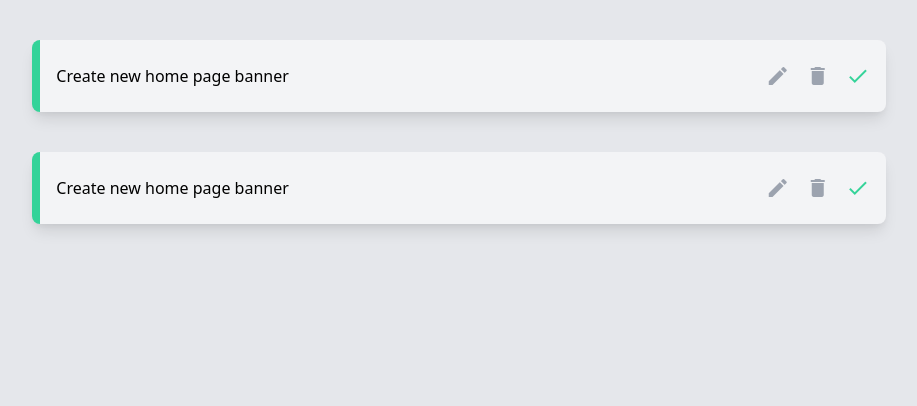
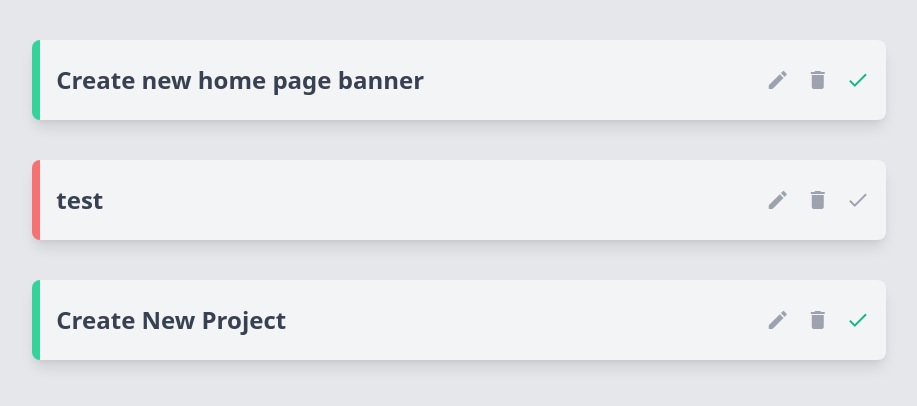
Before and after one commit to BUddha10/project-planner, a Vue app: page / in a window 1280 px wide. Shown: the top 406 px of the page, without its empty margins (181-1098 px from the left). Built offline with nearby package versions, Linux system fonts and the light colour scheme; data requests are answered from the project's data file.

Commit message:
feat: send data to server and redirect to home page

```diff
--- a/data/db.json
+++ b/data/db.json
@@ -1,16 +1,22 @@
 {
   "projects": [
     {
-      "id": 1,
+      "id": 2,
       "title": "Create new home page banner",
       "details": "Lorem ipsum",
       "complete": true
     },
     {
-      "id": 2,
-      "title": "Create new home page banner",
-      "details": "Lorem ipsum",
-      "complete": true
+      "title": "test",
+      "details": "this is done to test the working mechanism of the app",
+      "complete": false,
+      "id": 3
+    },
+    {
+      "title": "Create New Project",
+      "details": "Create new project for the portfolio and upwork profile",
+      "complete": true,
+      "id": 4
     }
   ]
 }
--- a/src/components/Project.vue
+++ b/src/components/Project.vue
@@ -11,7 +11,9 @@
     "
     :class="{ 'border-green-400': project.complete }"
   >
-    <div class="flex justify-between items-center">
+    <div
+      class="flex justify-between items-center text-2xl font-bold text-gray-700"
+    >
       <h3 class="cursor-pointer" @click="showDetail = !showDetail">
         {{ project.title }}
       </h3>
@@ -28,7 +30,7 @@
         <span
           @click="toggleComplete"
           class="material-icons text-gray-400 hover:text-gray-700"
-          :class="{ 'text-green-400': project.complete }"
+          :class="{ 'text-green-500': project.complete }"
         >
           done
         </span>
@@ -36,7 +38,7 @@
     </div>
 
     <div v-if="showDetail">
-      <p class="text-2xl mt-4 text-gray-700">{{ project.details }}</p>
+      <p class="text-2xl mt-4 text-gray-600">{{ project.details }}</p>
     </div>
   </div>
 </template>
--- a/src/views/AddProject.vue
+++ b/src/views/AddProject.vue
@@ -68,7 +68,21 @@ export default {
   },
   methods: {
     handleSubmit() {
-      console.log(this.title, this.detail);
+      let project = {
+        title: this.title,
+        details: this.detail,
+        complete: false,
+      };
+
+      fetch("http://localhost:3000/projects", {
+        method: "POST",
+        headers: { "Content-Type": "application/json" },
+        body: JSON.stringify(project),
+      }).then(() => {
+        this.title = "";
+        this.detail = "";
+        this.$router.push("/");
+      });
     },
   },
 };
```
